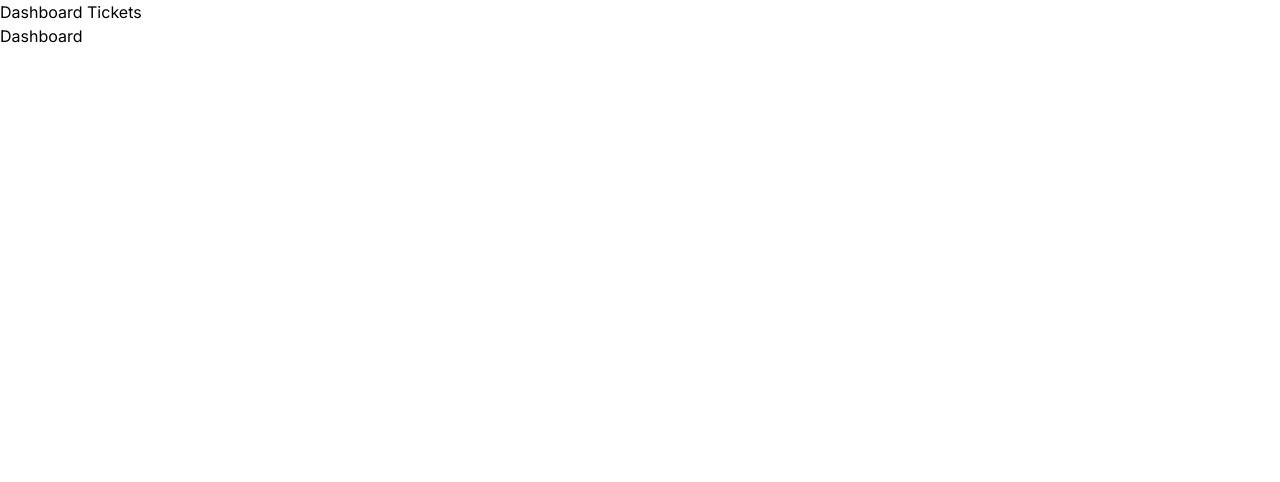
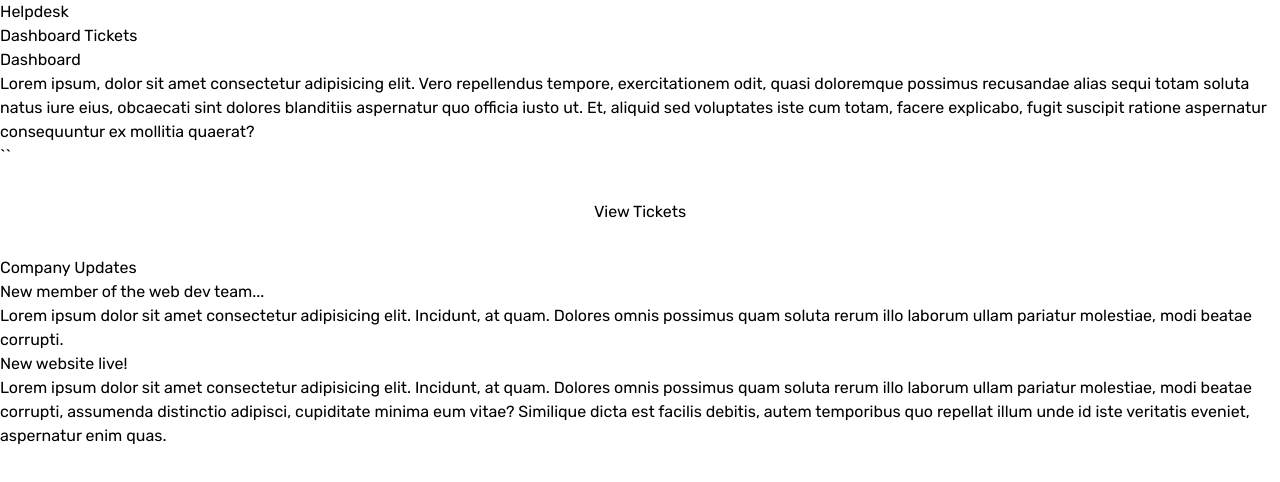
Before and after one commit to krishpri23/helpdesk-nextjs, a Next.js app: page / in a window 1280 px wide. Shown: the top 482 px of the page. Built offline with nearby package versions, Linux system fonts and the light colour scheme.

Commit message:
added json server

```diff
--- a/app/components/navbar.jsx
+++ b/app/components/navbar.jsx
@@ -3,6 +3,7 @@
 export default function Navbar() {
   return (
     <nav>
+      <h1>Helpdesk</h1>
       <Link href="/">Dashboard</Link>
       <Link href="/tickets"> Tickets </Link>
     </nav>
--- a/app/layout.js
+++ b/app/layout.jsx
@@ -1,8 +1,8 @@
 import "./globals.css";
-import { Inter } from "next/font/google";
+import { Rubik } from "next/font/google";
 import Navbar from "./components/navbar";
 
-const inter = Inter({ subsets: ["latin"] });
+const rubik = Rubik({ subsets: ["latin"] });
 
 export const metadata = {
   title: "Create Next App",
@@ -12,7 +12,7 @@
 export default function RootLayout({ children }) {
   return (
     <html lang="en">
-      <body className={inter.className}>
+      <body className={rubik.className}>
         <Navbar />
         {children}
       </body>
--- a/app/page.js
+++ /dev/null
@@ -1,7 +0,0 @@
-export default function Home() {
-  return (
-    <main>
-      <h2> Dashboard</h2>
-    </main>
-  );
-}
--- /dev/null
+++ b/app/page.jsx
@@ -0,0 +1,43 @@
+import Link from "next/link";
+
+export default function Home() {
+  return (
+    <main>
+      <h2>Dashboard</h2>
+      <p>
+        Lorem ipsum, dolor sit amet consectetur adipisicing elit. Vero
+        repellendus tempore, exercitationem odit, quasi doloremque possimus
+        recusandae alias sequi totam soluta natus iure eius, obcaecati sint
+        dolores blanditiis aspernatur quo officia iusto ut. Et, aliquid sed
+        voluptates iste cum totam, facere explicabo, fugit suscipit ratione
+        aspernatur consequuntur ex mollitia quaerat?
+      </p>
+      ``
+      <div className="flex justify-center my-8">
+        <Link href="/tickets">
+          <button className="btn-primary">View Tickets</button>
+        </Link>
+      </div>
+      <h2>Company Updates</h2>
+      <div className="card">
+        <h3>New member of the web dev team...</h3>
+        <p>
+          Lorem ipsum dolor sit amet consectetur adipisicing elit. Incidunt, at
+          quam. Dolores omnis possimus quam soluta rerum illo laborum ullam
+          pariatur molestiae, modi beatae corrupti.
+        </p>
+      </div>
+      <div className="card">
+        <h3>New website live!</h3>
+        <p>
+          Lorem ipsum dolor sit amet consectetur adipisicing elit. Incidunt, at
+          quam. Dolores omnis possimus quam soluta rerum illo laborum ullam
+          pariatur molestiae, modi beatae corrupti, assumenda distinctio
+          adipisci, cupiditate minima eum vitae? Similique dicta est facilis
+          debitis, autem temporibus quo repellat illum unde id iste veritatis
+          eveniet, aspernatur enim quas.
+        </p>
+      </div>
+    </main>
+  );
+}
--- /dev/null
+++ b/app/tickets/page.jsx
@@ -0,0 +1,14 @@
+import React from "react";
+import TicketList from "./ticketList";
+
+export default function TicketPage() {
+  return (
+    <main>
+      <h1>Tickets</h1>
+      <p>
+        <small>Currently open tickets </small>
+      </p>
+      <TicketList />
+    </main>
+  );
+}
--- /dev/null
+++ b/app/tickets/ticketList.jsx
@@ -0,0 +1,28 @@
+import React from "react";
+
+export default async function TicketList() {
+  // fetch data
+  const tickets = await getTickets();
+  return (
+    <>
+      {tickets.map((ticket) => (
+        <div key={ticket.id} className="card">
+          <h2>{ticket.title}</h2>
+          <p>{ticket.body.slice(0, 200)}...</p>
+          <div className={`pill ${ticket.priority}`}>
+            {ticket.priority} priority
+          </div>
+        </div>
+      ))}
+
+      {tickets.length === 0 && (
+        <p className="text-center">There are no open tickets</p>
+      )}
+    </>
+  );
+}
+
+export const getTickets = async () => {
+  const res = await fetch("http://localhost:4000/tickets");
+  return res.json();
+};
--- /dev/null
+++ b/data/db.json
@@ -0,0 +1,25 @@
+{
+  "tickets": [
+    {
+      "id": "1",
+      "title": "Fix the footer links please",
+      "body": "Lorem ipsum Triforce sit amet, Linkus Hyruleus tempus Ganondorf. Nunc ocarina sagittis quis Majoras Mask. Nulla in metus arcu. Suspendisse potenti. In vel mauris varius, consectetur Zora ipsum eget, Master Sword porttitor urna. Fusce elementum urna elit, eget eleifend velit consectetur eget. Integer vel lobortis ipsum, vitae auctor Ocarina of Time. Donec sed urna dapibus, interdum magna a, eleifend magna. Curabitur tincidunt enim a neque volutpat. Phasellus auctor magna vel nunc pretium, ut volutpat justo tristique. Pellentesque cursus convallis mauris, in tempus enim tincidunt vitae.",
+      "priority": "low",
+      "user_email": "mario@netninja.dev"
+    },
+    {
+      "id": "2",
+      "title": "Add in a new stylesheet",
+      "body": "Lorem ipsum Triforce sit amet, Linkus Hyruleus tempus Ganondorf. Nunc ocarina sagittis quis Majoras Mask. Nulla in metus arcu. Suspendisse potenti. In vel mauris varius, consectetur Zora ipsum eget, Master Sword porttitor urna. Fusce elementum urna elit, eget eleifend velit consectetur eget. Integer vel lobortis ipsum, vitae auctor Ocarina of Time. Donec sed urna dapibus, interdum magna a, eleifend magna. Curabitur tincidunt enim a neque volutpat. Phasellus auctor magna vel nunc pretium, ut volutpat justo tristique. Pellentesque cursus convallis mauris, in tempus enim tincidunt vitae.",
+      "priority": "medium",
+      "user_email": "mario@netninja.dev"
+    },
+    {
+      "id": "3",
+      "title": "Fix the footer links",
+      "body": "Lorem ipsum Triforce sit amet, Linkus Hyruleus tempus Ganondorf. Nunc ocarina sagittis quis Majoras Mask. Nulla in metus arcu. Suspendisse potenti. In vel mauris varius, consectetur Zora ipsum eget, Master Sword porttitor urna. Fusce elementum urna elit, eget eleifend velit consectetur eget. Integer vel lobortis ipsum, vitae auctor Ocarina of Time. Donec sed urna dapibus, interdum magna a, eleifend magna. Curabitur tincidunt enim a neque volutpat. Phasellus auctor magna vel nunc pretium, ut volutpat justo tristique. Pellentesque cursus convallis mauris, in tempus enim tincidunt vitae.",
+      "priority": "high",
+      "user_email": "peach@netninja.dev"
+    }
+  ]
+}
```
